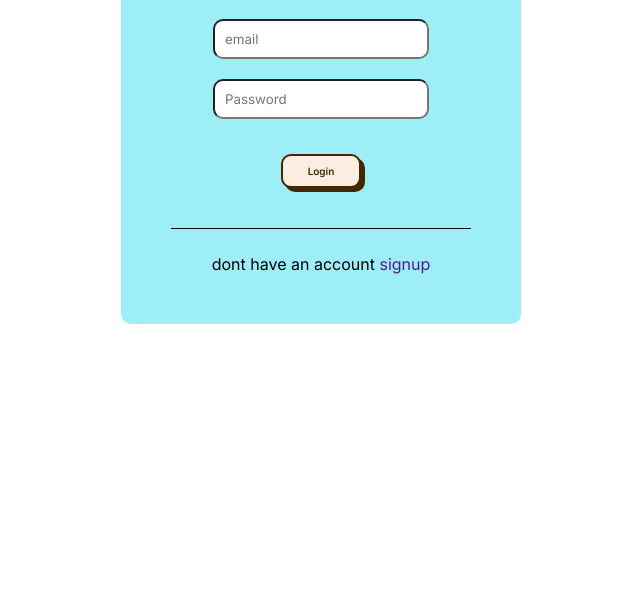
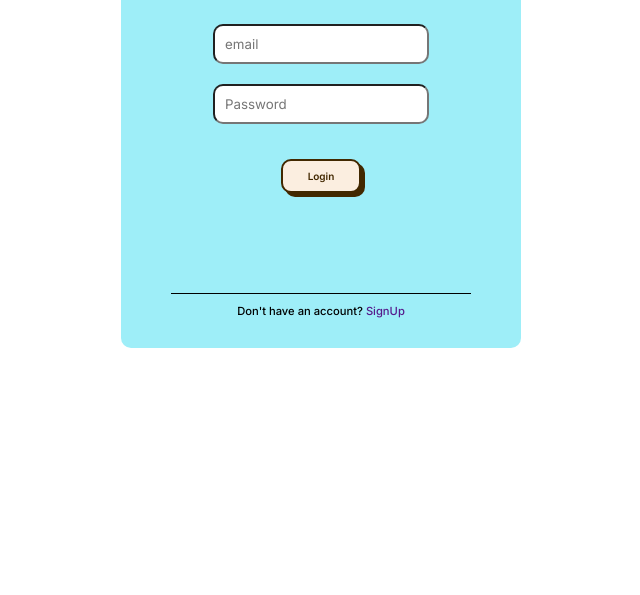
Before and after one commit to lakshdeep-s/snakes-sap, a website: page public/pages/login.html in a window 1280 px wide. Shown: the part 205-800 px from the top of the page, without its empty margins (319-959 px from the left). Drawn offline with Linux system fonts and the light colour scheme.

Commit message:
modified login page

```diff
--- a/public/pages/login.html
+++ b/public/pages/login.html
@@ -13,11 +13,15 @@
 
     <div action="" class="form">
         <h1>Welcome Back</h1>
+
         <input type="email" placeholder="email" id="email">
         <input type="password" placeholder="Password" id="password">
         <button class="button-74" role="button" id="login-button">Login</button>
-        <hr>
-        <p>dont have an account <a href="">signup</a></p>
+
+        <div class="footer">
+            <hr>
+            <p>Don't have an account? <a href="">SignUp</a></p>
+        </div>
     </div>
     <div backgorund-color="yellow" id="message"></div>
 </body>
--- a/src/styles/login.css
+++ b/src/styles/login.css
@@ -2,7 +2,7 @@
 
 .form{
     background-color: rgb(158, 238, 248);
-    margin: 100px auto;
+    margin: 70px auto;
     width: 400px;
     padding: 50px;
     display: flex;
@@ -11,7 +11,8 @@
     border-radius: 10px;
 }
 .form h1{
-    margin-bottom: 25px;
+    margin-bottom: 60px;
+
 }
 .form input{
     display: block;
@@ -60,10 +61,17 @@
 .form hr{
    height: 1px;
    width:300px;
-   margin-top: 40px;
+   margin-top: 80px;
    background-color:black;
    border: none;
 }
 .form p{
-    margin-top: 25px;
+    margin-top: 10px;
+    font-weight: 500;
+    font-size: 0.7rem;
 }
+.footer{
+  position: relative;
+  top:20px;
+  text-align: center;
+}
```
